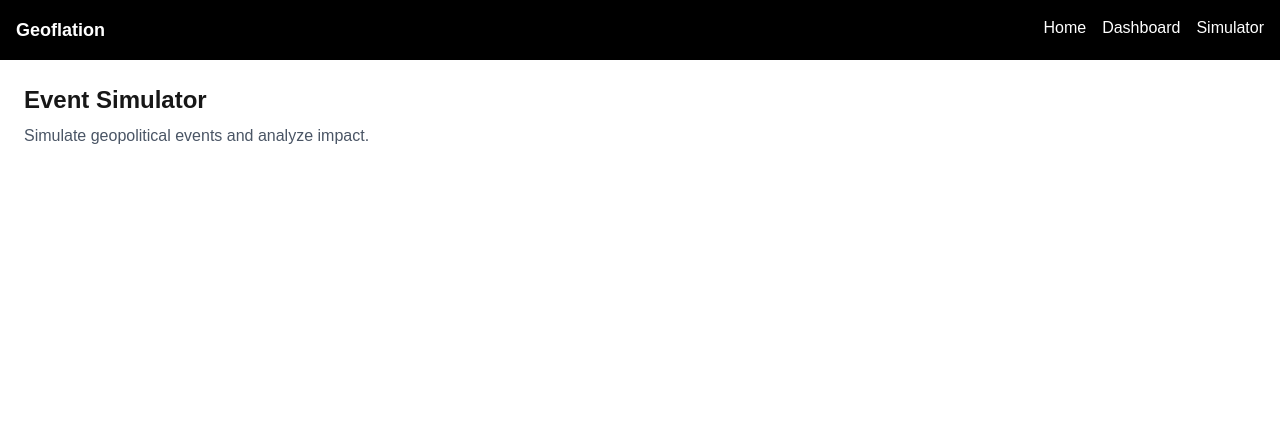
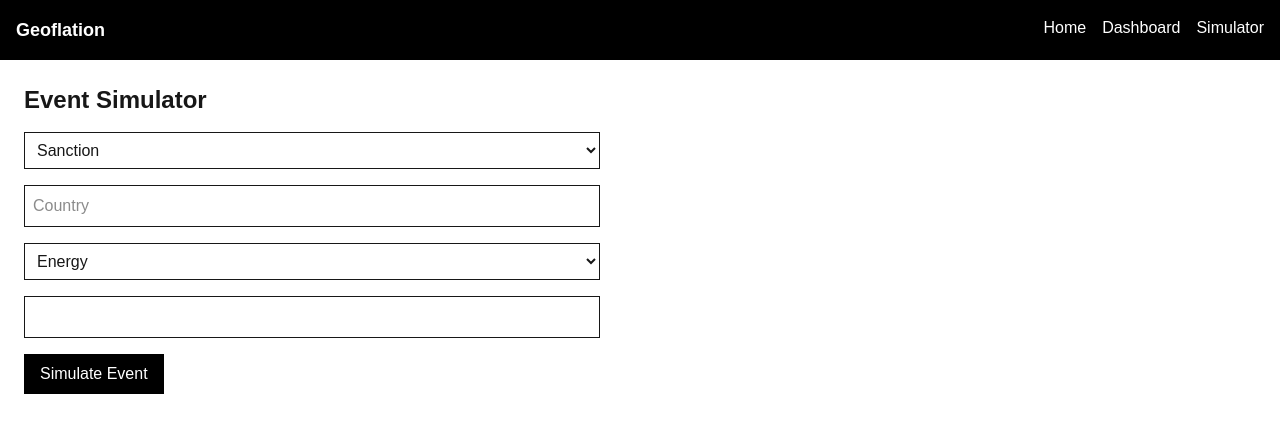
Before and after one commit to pleasingsunlight/geoflation, a Next.js app in the folder frontend/: page /simulator in a window 1280 px wide. Shown: the top 432 px of the page. Built offline with nearby package versions, Linux system fonts and the light colour scheme.

Commit message:
Add event form and connect to prediction API

```diff
--- /dev/null
+++ b/frontend/app/components/EventForm.tsx
@@ -0,0 +1,98 @@
+"use client";
+
+import { useState } from "react";
+
+export default function EventForm() {
+  const [form, setForm] = useState({
+    event_type: "sanction",
+    country: "",
+    sector: "energy",
+    severity: 0.5,
+  });
+
+  const [result, setResult] = useState<any>(null);
+  const [loading, setLoading] = useState(false);
+
+  const handleChange = (e: any) => {
+    const { name, value } = e.target;
+    setForm({ ...form, [name]: name === "severity" ? Number(value) : value });
+  };
+
+  const handleSubmit = async (e: any) => {
+    e.preventDefault();
+    setLoading(true);
+
+    try {
+      const res = await fetch("http://127.0.0.1:8000/predict-event-impact", {
+        method: "POST",
+        headers: {
+          "Content-Type": "application/json",
+        },
+        body: JSON.stringify(form),
+      });
+
+      const data = await res.json();
+      setResult(data);
+    } catch (err) {
+      console.error(err);
+      alert("Error connecting to backend");
+    }
+
+    setLoading(false);
+  };
+
+  return (
+    <div className="max-w-xl">
+      <form onSubmit={handleSubmit} className="space-y-4">
+
+        <select name="event_type" onChange={handleChange} className="w-full p-2 border">
+          <option value="sanction">Sanction</option>
+          <option value="war">War</option>
+          <option value="tariff">Tariff</option>
+          <option value="port_closure">Port Closure</option>
+        </select>
+
+        <input
+          name="country"
+          placeholder="Country"
+          onChange={handleChange}
+          className="w-full p-2 border"
+        />
+
+        <select name="sector" onChange={handleChange} className="w-full p-2 border">
+          <option value="energy">Energy</option>
+          <option value="technology">Technology</option>
+          <option value="manufacturing">Manufacturing</option>
+          <option value="trade">Trade</option>
+          <option value="general">General</option>
+        </select>
+
+        <input
+          type="number"
+          step="0.1"
+          min="0"
+          max="1"
+          name="severity"
+          onChange={handleChange}
+          className="w-full p-2 border"
+        />
+
+        <button
+          type="submit"
+          className="bg-black text-white px-4 py-2"
+        >
+          {loading ? "Running..." : "Simulate Event"}
+        </button>
+      </form>
+
+      {result && (
+        <div className="mt-6 p-4 border">
+          <h2 className="font-semibold">Results</h2>
+          <pre className="text-sm mt-2">
+            {JSON.stringify(result, null, 2)}
+          </pre>
+        </div>
+      )}
+    </div>
+  );
+}
--- a/frontend/app/simulator/page.tsx
+++ b/frontend/app/simulator/page.tsx
@@ -1,10 +1,13 @@
+import EventForm from "../components/EventForm";
+
 export default function Simulator() {
   return (
     <div>
-      <h1 className="text-2xl font-semibold">Event Simulator</h1>
-      <p className="mt-2 text-gray-600">
-        Simulate geopolitical events and analyze impact.
-      </p>
+      <h1 className="text-2xl font-semibold mb-4">
+        Event Simulator
+      </h1>
+
+      <EventForm />
     </div>
   );
 }
```
